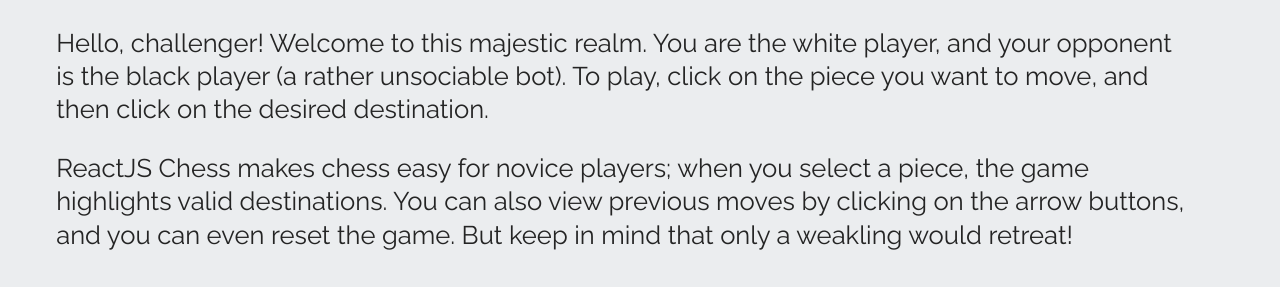
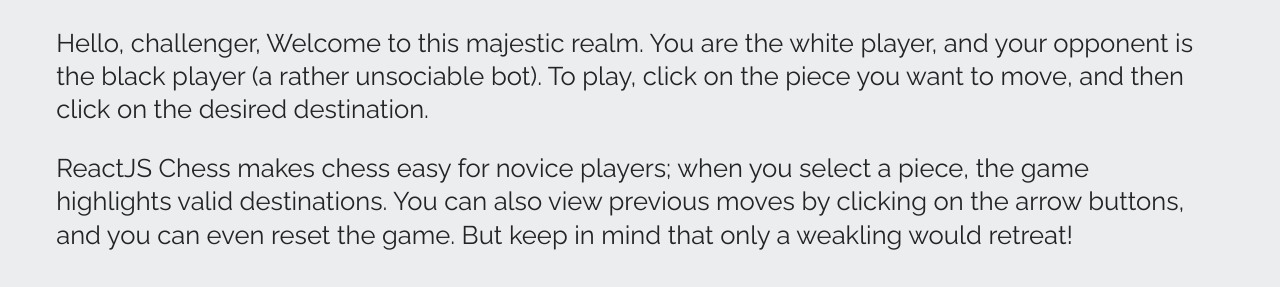
Before and after one commit to Teay2026/Chess-AI, a plain HTML site: page how_to_play.html in a window 1280 px wide. Shown: the part 100-387 px from the top of the page. Drawn offline with Linux system fonts and the light colour scheme; a script that the page names is missing.

Commit message:
Small change for test

```diff
--- a/how_to_play.html
+++ b/how_to_play.html
@@ -20,7 +20,7 @@
     <div class="wrapper">
         <div class="paragraph_wrapper">
             <h1 class="header">How to Use ReactJS Chess</h1>
-            <p class="paragraph">Hello, challenger! Welcome to this majestic realm. You are the white player,
+            <p class="paragraph">Hello, challenger, Welcome to this majestic realm. You are the white player,
             and your opponent is the black player (a rather unsociable bot). To play, click on the piece you want to move,
             and then click on the desired destination.</p>
             <p class="paragraph">ReactJS Chess makes chess easy for novice players; when you select a piece, the game
```
